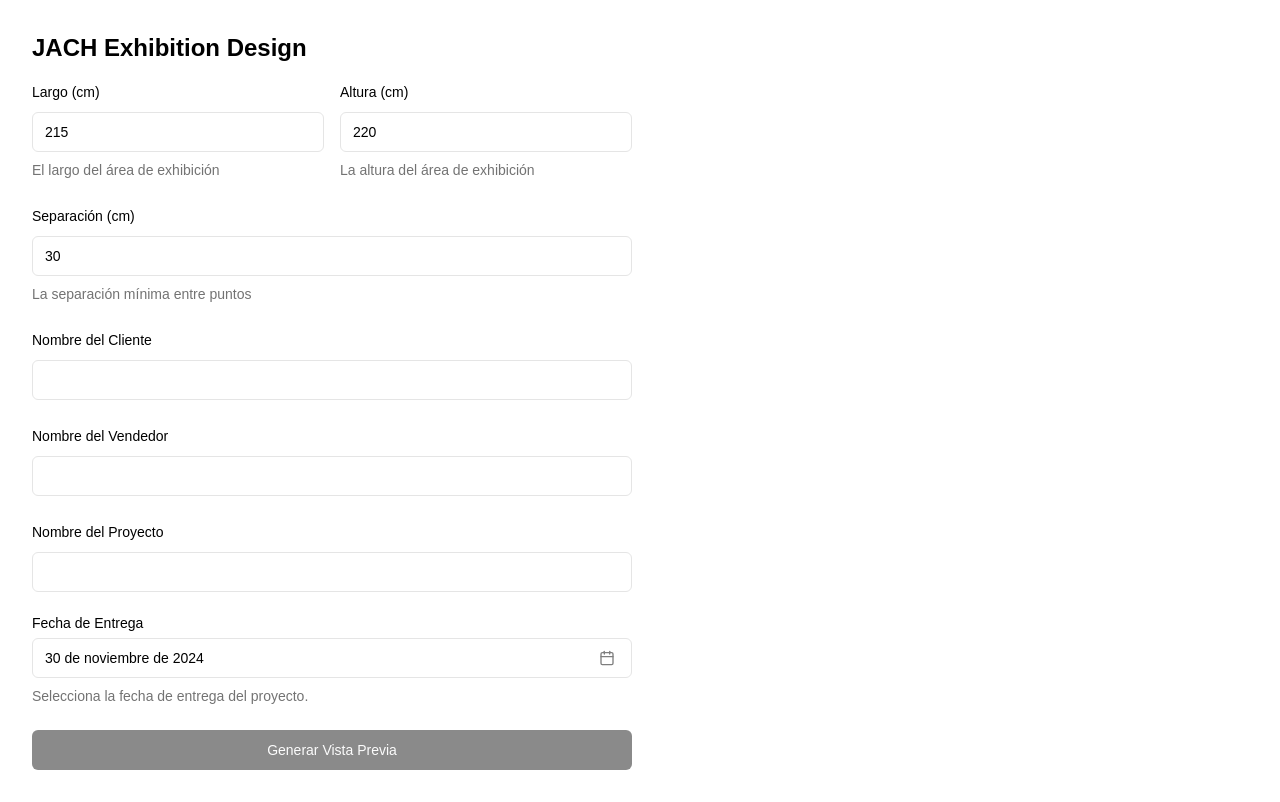
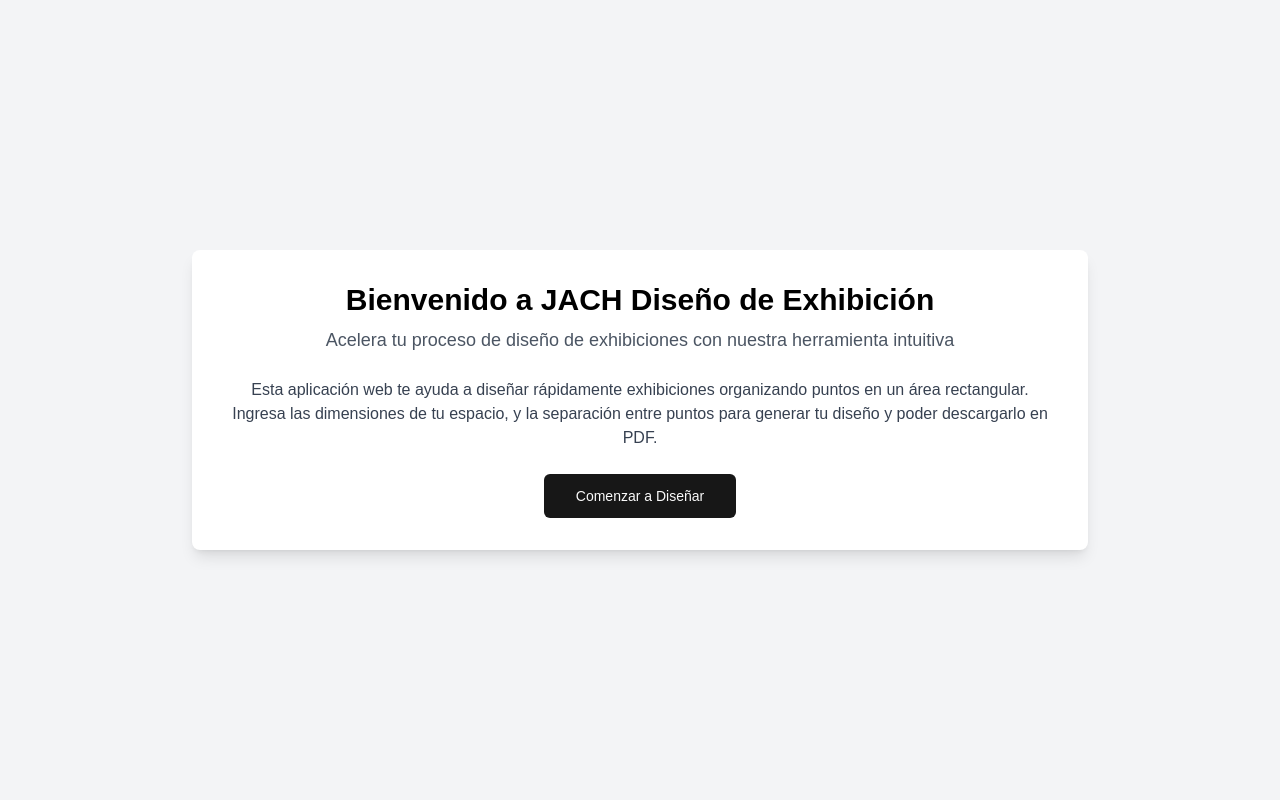
Before and after one commit to Cosmonaut-itc/JACH-DESIGN, a Next.js app in the folder jach-design/: page / in a window 1280 px wide. Built offline with nearby package versions, Linux system fonts and the light colour scheme.

Commit message:
added welcome page

```diff
--- a/jach-design/app/page.tsx
+++ b/jach-design/app/page.tsx
@@ -1,9 +1,41 @@
-import ExhibitionDesigner from '@/components/exhibition-designer'
+'use client';
+import ExhibitionDesigner from '@/components/exhibition-designer';
+import { Button } from '@/components/ui/button';
+import { useState } from 'react';
 
 export default function Home() {
-  return (
-      <main className="container mx-auto p-4">
-        <ExhibitionDesigner />
-      </main>
-  )
+	const [mostrarFormulario, setMostrarFormulario] = useState(false);
+
+	return (
+		<div className="min-h-screen flex items-center justify-center bg-gray-100 p-4">
+			<div className="w-full max-w-4xl bg-white shadow-lg rounded-lg overflow-hidden">
+				<div className="p-6 sm:p-8">
+					<h1 className="text-3xl font-bold text-center mb-2">
+						Bienvenido a JACH Diseño de Exhibición
+					</h1>
+					<p className="text-center text-lg text-gray-600 mb-6">
+						Acelera tu proceso de diseño de exhibiciones con nuestra herramienta
+						intuitiva
+					</p>
+					{!mostrarFormulario ? (
+						<div className="text-center">
+							<p className="mb-6 text-gray-700">
+								Esta aplicación web te ayuda a diseñar rápidamente exhibiciones
+								organizando puntos en un área rectangular. Ingresa las dimensiones
+								de tu espacio, y la separación entre puntos para generar tu diseño y
+								poder descargarlo en PDF.
+							</p>
+							<Button size="lg" onClick={() => setMostrarFormulario(true)}>
+								Comenzar a Diseñar
+							</Button>
+						</div>
+					) : (
+						<div>
+							<ExhibitionDesigner />
+						</div>
+					)}
+				</div>
+			</div>
+		</div>
+	);
 }
--- a/jach-design/components/exhibition-designer.tsx
+++ b/jach-design/components/exhibition-designer.tsx
@@ -15,7 +15,6 @@ export default function Home() {
 
 	return (
 		<main className="container mx-auto p-4">
-			<h1 className="text-2xl font-bold mb-4">JACH Exhibition Design</h1>
 			<div className="grid grid-cols-1 md:grid-cols-2 gap-4">
 				<div>
 					<ExhibitionForm onSubmitAction={handleFormSubmit} />
--- /dev/null
+++ b/jach-design/components/ui/card.tsx
@@ -0,0 +1,79 @@
+import * as React from "react"
+
+import { cn } from "@/lib/utils"
+
+const Card = React.forwardRef<
+  HTMLDivElement,
+  React.HTMLAttributes<HTMLDivElement>
+>(({ className, ...props }, ref) => (
+  <div
+    ref={ref}
+    className={cn(
+      "rounded-lg border border-neutral-200 bg-white text-neutral-950 shadow-sm dark:border-neutral-800 dark:bg-neutral-950 dark:text-neutral-50",
+      className
+    )}
+    {...props}
+  />
+))
+Card.displayName = "Card"
+
+const CardHeader = React.forwardRef<
+  HTMLDivElement,
+  React.HTMLAttributes<HTMLDivElement>
+>(({ className, ...props }, ref) => (
+  <div
+    ref={ref}
+    className={cn("flex flex-col space-y-1.5 p-6", className)}
+    {...props}
+  />
+))
+CardHeader.displayName = "CardHeader"
+
+const CardTitle = React.forwardRef<
+  HTMLDivElement,
+  React.HTMLAttributes<HTMLDivElement>
+>(({ className, ...props }, ref) => (
+  <div
+    ref={ref}
+    className={cn(
+      "text-2xl font-semibold leading-none tracking-tight",
+      className
+    )}
+    {...props}
+  />
+))
+CardTitle.displayName = "CardTitle"
+
+const CardDescription = React.forwardRef<
+  HTMLDivElement,
+  React.HTMLAttributes<HTMLDivElement>
+>(({ className, ...props }, ref) => (
+  <div
+    ref={ref}
+    className={cn("text-sm text-neutral-500 dark:text-neutral-400", className)}
+    {...props}
+  />
+))
+CardDescription.displayName = "CardDescription"
+
+const CardContent = React.forwardRef<
+  HTMLDivElement,
+  React.HTMLAttributes<HTMLDivElement>
+>(({ className, ...props }, ref) => (
+  <div ref={ref} className={cn("p-6 pt-0", className)} {...props} />
+))
+CardContent.displayName = "CardContent"
+
+const CardFooter = React.forwardRef<
+  HTMLDivElement,
+  React.HTMLAttributes<HTMLDivElement>
+>(({ className, ...props }, ref) => (
+  <div
+    ref={ref}
+    className={cn("flex items-center p-6 pt-0", className)}
+    {...props}
+  />
+))
+CardFooter.displayName = "CardFooter"
+
+export { Card, CardHeader, CardFooter, CardTitle, CardDescription, CardContent }
```
